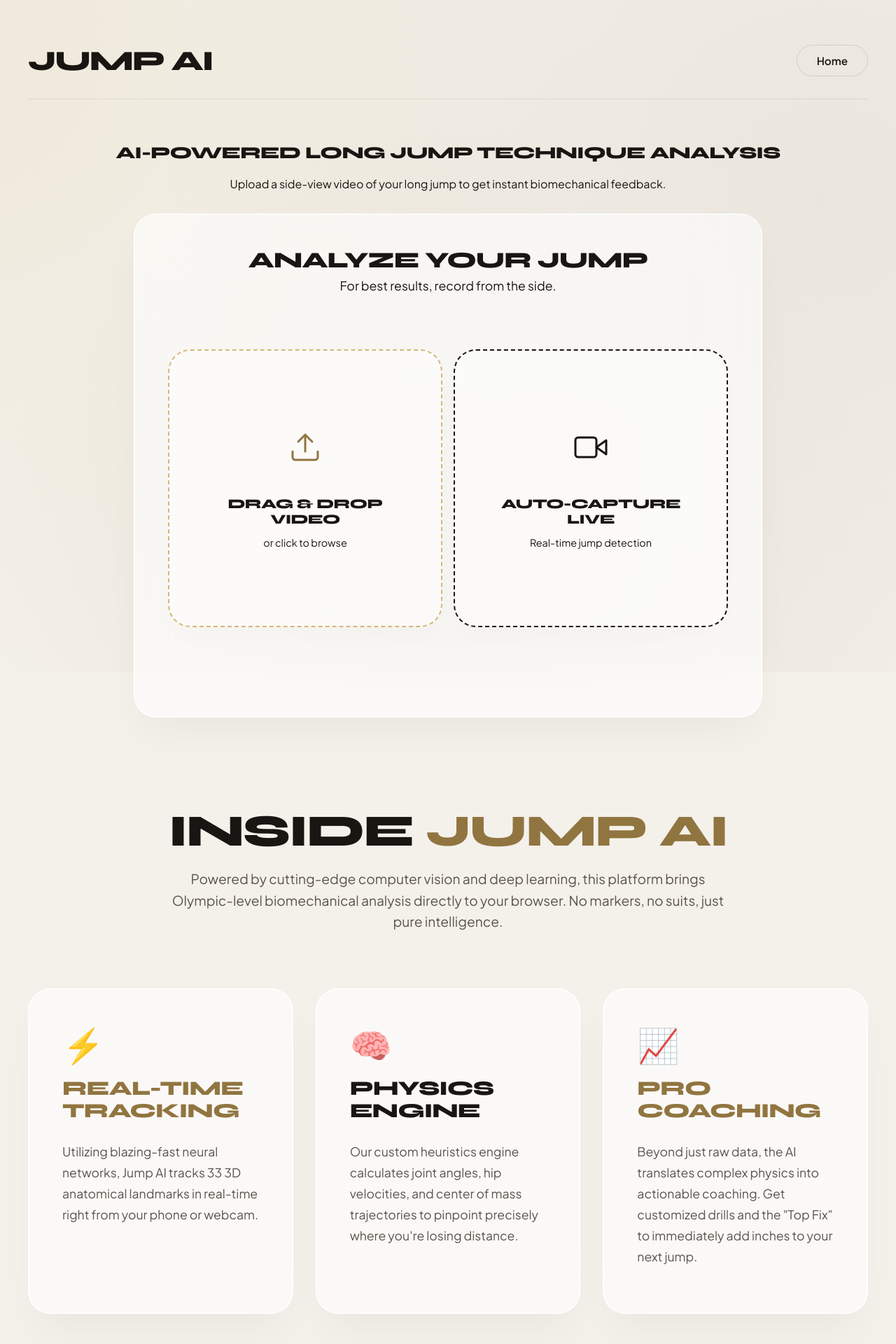
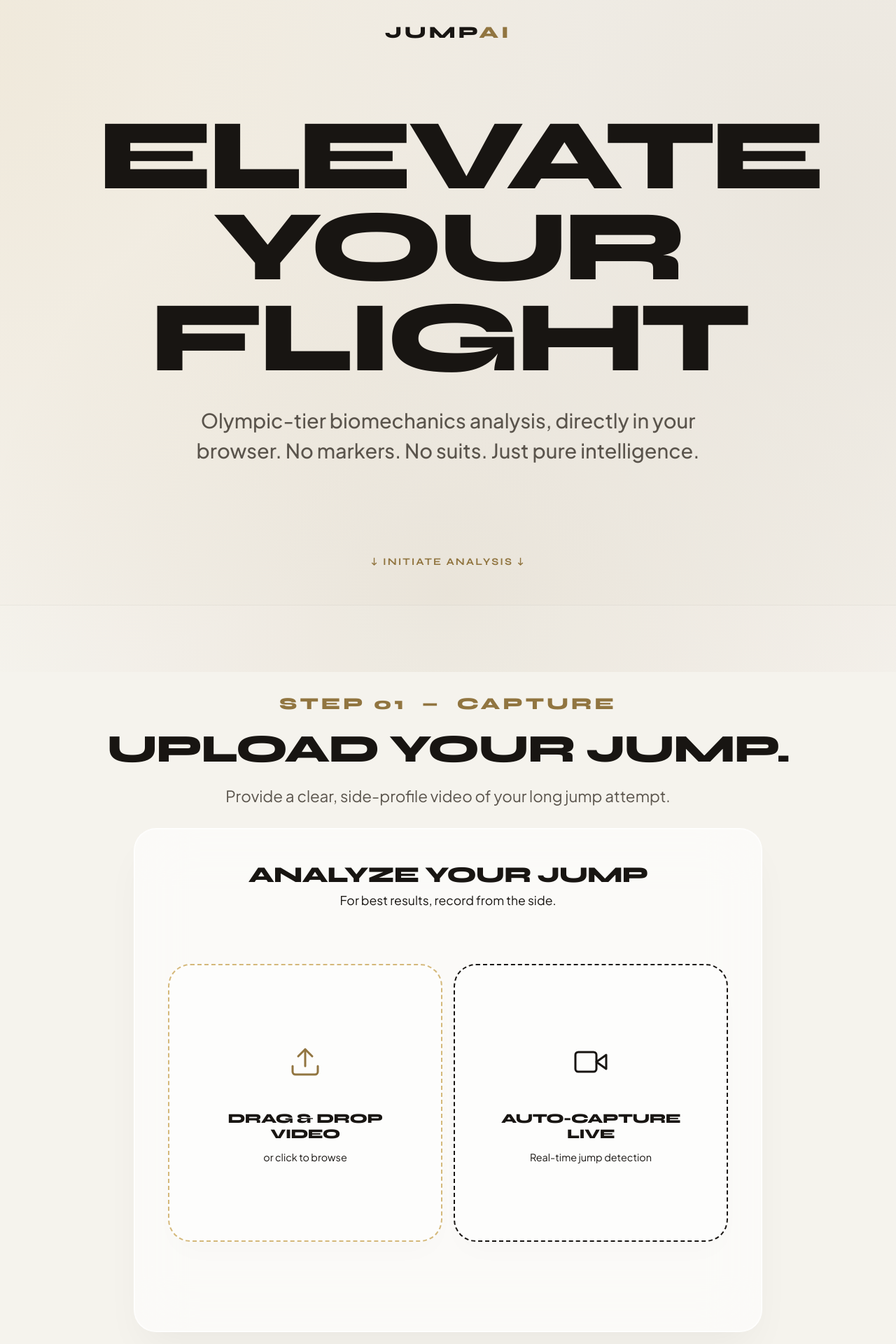
Before and after one commit to Aghoshroop/jump.ai, a React (Vite) app: page / in a window 1280 px wide. Shown: the top 1920 px of the page at 70% size. Built offline with nearby package versions, Linux system fonts and the light colour scheme.

Commit message:
Massive Layout Update: Implement immersive Apple-style scrolling narrative

```diff
--- a/src/App.tsx
+++ b/src/App.tsx
@@ -35,90 +35,96 @@ function App() {
   };
 
   return (
-    <div className="container">
-      <header className="header">
-        <h1 className="header-title">JUMP AI</h1>
-        <nav>
-          <button className="secondary-btn" onClick={() => setAnalysisResult(null)}>Home</button>
+    <div className="app-wrapper">
+      {!analysisResult ? (
+        <>
+          {/* 1. HERO SECTION */}
+          <section className="hero-section">
+            <nav className="top-nav">
+              <div className="logo">JUMP<span>AI</span></div>
             </nav>
-      </header>
+            <div className="hero-content" style={{ animation: 'fadeInUp 1s cubic-bezier(0.16, 1, 0.3, 1)' }}>
+              <h1 className="hero-title">ELEVATE<br/>YOUR FLIGHT</h1>
+              <p className="hero-subtitle">Olympic-tier biomechanics analysis, directly in your browser. No markers. No suits. Just pure intelligence.</p>
+            </div>
+            <div className="scroll-indicator" onClick={() => document.getElementById('upload')?.scrollIntoView({ behavior: 'smooth' })}>
+              ↓ INITIATE ANALYSIS ↓
+            </div>
+          </section>
 
-      <main>
-        {!analysisResult ? (
-          <div className="text-center mt-4">
-            <h2>AI-powered long jump technique analysis</h2>
-            <p className="mb-4" style={{ color: 'var(--text-muted)' }}>
-              Upload a side-view video of your long jump to get instant biomechanical feedback.
+          {/* 2. UPLOAD SECTION */}
+          <section className="upload-section" id="upload">
+            <div className="container text-center">
+              <h2 className="section-title" style={{ fontSize: '1.5rem', color: 'var(--gold-dark)', letterSpacing: '4px' }}>STEP 01 &nbsp;—&nbsp; CAPTURE</h2>
+              <h3 style={{ fontSize: '3.5rem', marginBottom: '1rem' }}>Upload your jump.</h3>
+              <p className="section-desc">Provide a clear, side-profile video of your long jump attempt.</p>
+
+              {isLocked ? (
+                <div className="card" style={{ maxWidth: '650px', margin: '4rem auto', textAlign: 'center' }}>
+                  <div style={{ fontSize: '5rem', marginBottom: '1.5rem' }}>🔒</div>
+                  <h3 style={{ fontSize: '2rem', color: 'var(--espresso)', marginBottom: '1rem' }}>Free Quota Reached</h3>
+                  <p style={{ color: 'var(--text-body)', fontSize: '1.15rem', marginBottom: '2.5rem', lineHeight: '1.7' }}>
+                    You've utilized your complimentary biomechanical analysis. Unlock unlimited AI tracking, 3D body overlays, and pro coaching metrics with a JUMP AI PRO subscription.
                   </p>
-            {isLocked ? (
-              <div className="card" style={{ maxWidth: '600px', margin: '2rem auto', textAlign: 'center' }}>
-                <div style={{ fontSize: '4rem', marginBottom: '1rem' }}>🔒</div>
-                <h3 style={{ fontSize: '1.8rem', color: 'var(--espresso)', marginBottom: '1rem' }}>Free Quota Reached</h3>
-                <p style={{ color: 'var(--text-body)', fontSize: '1.1rem', marginBottom: '2rem', lineHeight: '1.6' }}>
-                  You've used your free biomechanical analysis. Unlock unlimited AI tracking, 3D body overlays, and pro coaching metrics with a JUMP AI PRO subscription.
-                </p>
-                <button className="primary-btn" style={{ width: '100%' }}>
+                  <button className="primary-btn" style={{ width: '100%', padding: '20px' }}>
                     UPGRADE TO PRO
                   </button>
-                <p style={{ marginTop: '1.5rem', fontSize: '0.85rem', color: 'var(--text-body)' }}>
+                  <p style={{ marginTop: '1.5rem', fontSize: '0.9rem', color: 'var(--text-body)' }}>
                     Just $9.99/mo. Cancel anytime.
                   </p>
-                <div style={{ marginTop: '2rem', paddingTop: '1.5rem', borderTop: '1px solid rgba(24,21,18,0.1)', fontSize: '0.9rem' }}>
-                  <p style={{ margin: 0, color: 'var(--text-body)' }}>Are you a Developer or Coach? <a href="#" style={{ color: 'var(--espresso)', fontWeight: 600, textDecoration: 'none' }}>Contact Us</a> for custom enterprise plans.</p>
+                  <div style={{ marginTop: '3rem', paddingTop: '2rem', borderTop: '1px solid rgba(24,21,18,0.1)', fontSize: '0.95rem' }}>
+                    <p style={{ margin: 0, color: 'var(--text-body)' }}>Are you a Developer or Coach? <a href="#" style={{ color: 'var(--espresso)', fontWeight: 700, textDecoration: 'none', borderBottom: '1px solid var(--espresso)' }}>Contact Us</a> for custom enterprise plans.</p>
                   </div>
                 </div>
               ) : (
                 <VideoUploader onUploadSuccess={handleUploadSuccess} />
               )}
+            </div>
+          </section>
 
-            {/* Massive App Info Section */}
-            <div style={{ marginTop: '8rem', textAlign: 'left', animation: 'fadeIn 1s ease' }}>
-              <h2 style={{ fontSize: '4rem', textAlign: 'center', marginBottom: '1rem', color: 'var(--espresso)' }}>INSIDE <span style={{ color: 'var(--gold-dark)' }}>JUMP AI</span></h2>
-              <p style={{ textAlign: 'center', color: 'var(--text-body)', fontSize: '1.2rem', maxWidth: '800px', margin: '0 auto 5rem', lineHeight: 1.6 }}>
-                Powered by cutting-edge computer vision and deep learning, this platform brings Olympic-level biomechanical analysis directly to your browser. No markers, no suits, just pure intelligence.
-              </p>
+          {/* 3. ENGINE INFO SECTION */}
+          <section className="engine-section">
+            <div className="container">
+              <div className="text-center" style={{ marginBottom: '6rem' }}>
+                <h2 className="section-title" style={{ fontSize: '1.5rem', color: 'var(--gold-dark)', letterSpacing: '4px' }}>THE ENGINE</h2>
+                <h3 style={{ fontSize: '4rem', margin: 0 }}>Built for Champions.</h3>
+              </div>
 
-              <div className="grid" style={{ gap: '2rem' }}>
-                <div className="card">
-                  <div style={{ fontSize: '3rem', marginBottom: '1rem' }}>⚡</div>
-                  <h3 style={{ color: 'var(--gold-dark)', fontSize: '1.8rem' }}>Real-Time Tracking</h3>
-                  <p style={{ color: 'var(--text-body)', lineHeight: '1.7', fontSize: '1.1rem' }}>
-                    Utilizing blazing-fast neural networks, Jump AI tracks 33 3D anatomical landmarks in real-time right from your phone or webcam.
+              <div className="grid engine-grid">
+                <div className="card engine-card">
+                  <div className="engine-icon">⚡</div>
+                  <h3 className="engine-card-title">Real-Time Tracking</h3>
+                  <p className="engine-card-desc">
+                    Utilizing blazing-fast neural networks, Jump AI tracks 33 3D anatomical landmarks in real-time, right from your phone or webcam.
                   </p>
                 </div>
 
-                <div className="card">
-                  <div style={{ fontSize: '3rem', marginBottom: '1rem' }}>🧠</div>
-                  <h3 style={{ color: 'var(--espresso)', fontSize: '1.8rem' }}>Physics Engine</h3>
-                  <p style={{ color: 'var(--text-body)', lineHeight: '1.7', fontSize: '1.1rem' }}>
-                    Our custom heuristics engine calculates joint angles, hip velocities, and center of mass trajectories to pinpoint precisely where you're losing distance.
+                <div className="card engine-card">
+                  <div className="engine-icon">🧠</div>
+                  <h3 className="engine-card-title">Physics Engine</h3>
+                  <p className="engine-card-desc">
+                    Our custom heuristics calculate joint angles, hip velocities, and center of mass trajectories to pinpoint precisely where you're losing distance.
                   </p>
                 </div>
 
-                <div className="card">
-                  <div style={{ fontSize: '3rem', marginBottom: '1rem' }}>📈</div>
-                  <h3 style={{ color: 'var(--gold-dark)', fontSize: '1.8rem' }}>Pro Coaching</h3>
-                  <p style={{ color: 'var(--text-body)', lineHeight: '1.7', fontSize: '1.1rem' }}>
-                    Beyond just raw data, the AI translates complex physics into actionable coaching. Get customized drills and the "Top Fix" to immediately add inches to your next jump.
+                <div className="card engine-card">
+                  <div className="engine-icon">📈</div>
+                  <h3 className="engine-card-title">Pro Coaching</h3>
+                  <p className="engine-card-desc">
+                    Beyond just raw data, the AI translates complex physics into actionable coaching. Get customized drills and the "Top Fix" to immediately add inches.
                   </p>
                 </div>
               </div>
 
-              <div className="card" style={{ marginTop: '8rem', marginBottom: '2rem', textAlign: 'center' }}>
-                <h2 style={{ marginBottom: '1rem', fontSize: '3rem' }}>Built for Champions.</h2>
-                <p style={{ fontSize: '1.3rem', color: 'var(--text-body)', marginBottom: '3rem' }}>
-                  A seamless fusion of sports science, artificial intelligence, and beautiful design.
-                </p>
-                <div style={{ display: 'inline-block', background: 'rgba(255,255,255,0.8)', padding: '1.5rem 4rem', borderRadius: '100px', border: '1px solid rgba(24,21,18,0.1)', fontSize: '1.2rem', boxShadow: '0 10px 20px rgba(24,21,18,0.05)' }}>
-                  Made with <span style={{ color: 'var(--espresso)' }}>🤍</span> by <strong style={{ color: 'var(--gold-dark)', letterSpacing: '4px', marginLeft: '10px' }}>AVIROOP GHOSH</strong>
+              <div className="footer-credit">
+                Made with 🤍 by <strong>AVIROOP GHOSH</strong>
               </div>
             </div>
-            </div>
-          </div>
+          </section>
+        </>
       ) : (
         <AnalysisView result={analysisResult} onBack={() => setAnalysisResult(null)} />
       )}
-      </main>
     </div>
   );
 }
--- a/src/index.css
+++ b/src/index.css
@@ -138,20 +138,150 @@ button {
   background: rgba(24, 21, 18, 0.03);
 }
 
-/* Layout */
 .container {
   max-width: 1200px;
   margin: 0 auto;
   padding: 2rem;
+  width: 100%;
+  box-sizing: border-box;
 }
 
-.header {
+/* Immersive Apple-Style Layout */
+.app-wrapper {
+  width: 100%;
+  overflow-x: hidden;
+}
+
+.top-nav {
+  position: absolute;
+  top: 0;
+  left: 0;
+  width: 100%;
+  padding: 2rem 4rem;
   display: flex;
-  justify-content: space-between;
+  justify-content: center;
+  box-sizing: border-box;
+  z-index: 100;
+}
+.logo {
+  font-family: 'Syne', sans-serif;
+  font-weight: 800;
+  font-size: 1.5rem;
+  letter-spacing: 4px;
+  color: var(--espresso);
+}
+.logo span {
+  color: var(--gold-dark);
+}
+
+.hero-section {
+  min-height: 100vh;
+  display: flex;
+  flex-direction: column;
+  justify-content: center;
   align-items: center;
-  padding: 2rem 0;
-  border-bottom: 1px solid rgba(24, 21, 18, 0.08);
-  margin-bottom: 4rem;
+  position: relative;
+  text-align: center;
+  padding: 2rem;
+}
+.hero-content {
+  max-width: 1000px;
+  margin-top: -5vh;
+}
+.hero-title {
+  font-size: clamp(4rem, 12vw, 9rem);
+  line-height: 0.9;
+  letter-spacing: -0.05em;
+  color: var(--espresso);
+  margin-bottom: 2rem;
+}
+.hero-subtitle {
+  font-size: clamp(1.2rem, 2.5vw, 1.8rem);
+  max-width: 800px;
+  color: var(--text-body);
+  margin: 0 auto;
+  line-height: 1.5;
+  font-weight: 500;
+}
+.scroll-indicator {
+  position: absolute;
+  bottom: 3rem;
+  font-family: 'Syne', sans-serif;
+  font-weight: 700;
+  letter-spacing: 2px;
+  font-size: 0.9rem;
+  color: var(--gold-dark);
+  text-transform: uppercase;
+  animation: bounce 2s infinite cubic-bezier(0.16, 1, 0.3, 1);
+  cursor: pointer;
+  padding: 1rem;
+}
+@keyframes bounce {
+  0%, 100% { transform: translateY(0); }
+  50% { transform: translateY(15px); }
+}
+@keyframes fadeInUp {
+  from { opacity: 0; transform: translateY(40px); }
+  to { opacity: 1; transform: translateY(0); }
+}
+
+.upload-section {
+  min-height: 100vh;
+  display: flex;
+  align-items: center;
+  justify-content: center;
+  padding: 6rem 2rem;
+  border-top: 1px solid rgba(24,21,18,0.05);
+  background: rgba(255,255,255,0.1);
+}
+.section-desc {
+  font-size: 1.4rem;
+  color: var(--text-body);
+  margin-bottom: 2rem;
+}
+
+.engine-section {
+  min-height: 100vh;
+  padding: 10rem 2rem;
+  border-top: 1px solid rgba(24,21,18,0.05);
+}
+.engine-card {
+  padding: 4rem 3rem;
+  display: flex;
+  flex-direction: column;
+}
+.engine-icon {
+  font-size: 4rem;
+  margin-bottom: 2rem;
+}
+.engine-card-title {
+  font-size: 2rem;
+  color: var(--espresso);
+  margin-bottom: 1.5rem;
+}
+.engine-card-desc {
+  font-size: 1.15rem;
+  color: var(--text-body);
+  line-height: 1.7;
+}
+
+.footer-credit {
+  text-align: center;
+  margin-top: 8rem;
+  font-size: 1.1rem;
+  color: var(--text-body);
+  background: rgba(255,255,255,0.6);
+  padding: 1rem 3rem;
+  border-radius: 100px;
+  display: inline-block;
+  left: 50%;
+  position: relative;
+  transform: translateX(-50%);
+  box-shadow: 0 10px 20px rgba(24,21,18,0.05);
+}
+.footer-credit strong {
+  color: var(--gold-dark);
+  letter-spacing: 3px;
 }
 
 /* Utilities */
```
Lines whose indentation alone changed are shown as unchanged.
